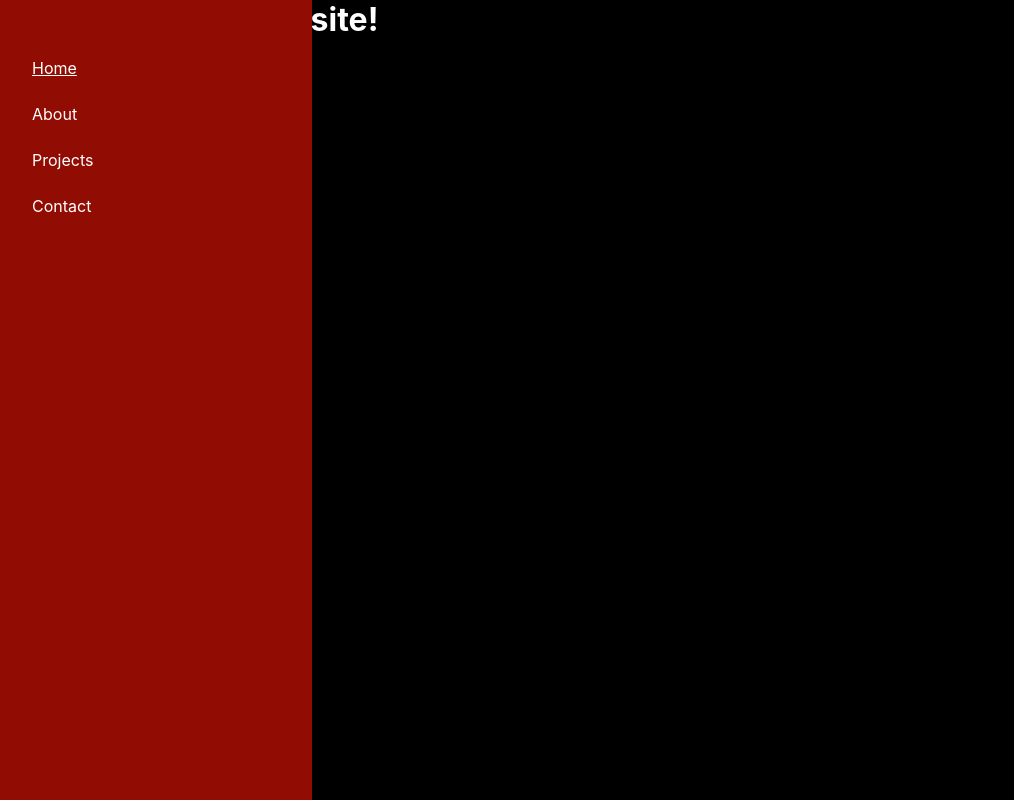
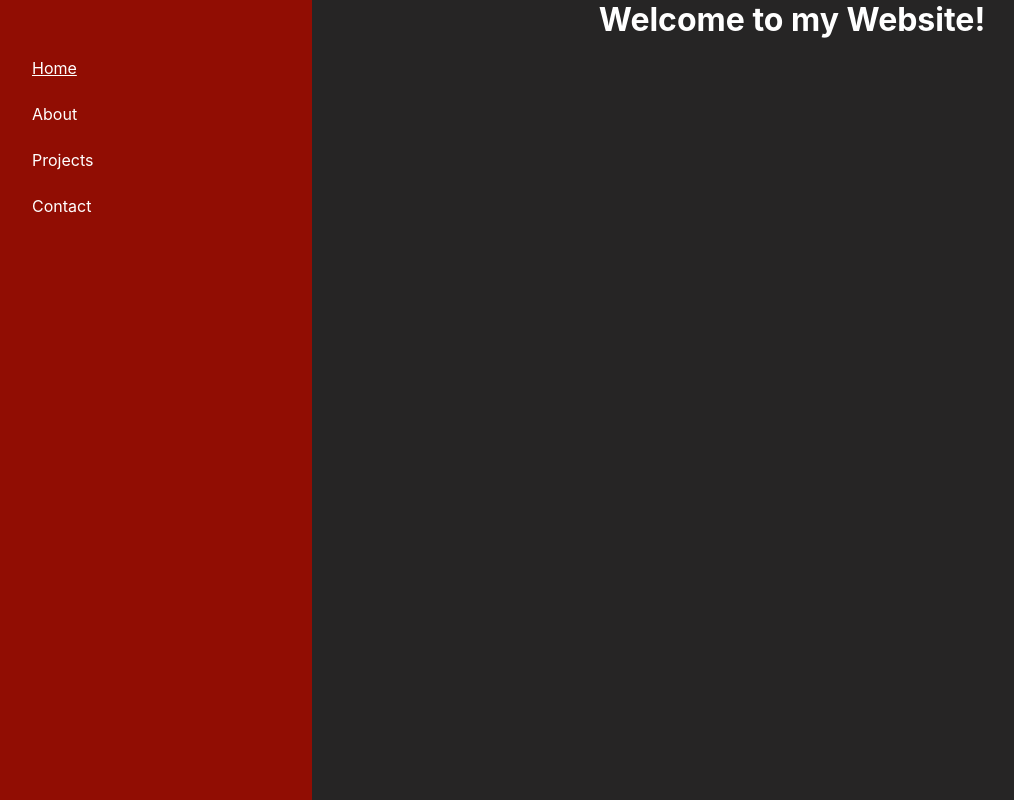
Before and after one commit to daltonehret3/personal-website, a React (Create React App) app: page / in a window 1280 px wide. Shown: the whole page, without its empty margins (8-1022 px from the left). Built offline with nearby package versions, Linux system fonts and the light colour scheme.

Commit message:
Created a reusable component for basic divs

```diff
--- a/src/pages/About.jsx
+++ b/src/pages/About.jsx
@@ -1,6 +1,7 @@
-import React, { useEffect } from 'react';
+import React, {useEffect} from 'react';
 
-import { HeaderNoMargin } from "../styles/headers";
+import {HeaderNoMargin} from "../styles/headers";
+import {StyledDiv} from "../styles/divs";
 
 export const About = () => {
     useEffect(() => {
@@ -8,8 +9,8 @@ export const About = () => {
     }, []);
 
     return (
-        <div>
+        <StyledDiv>
             <HeaderNoMargin>{'About Me'}</HeaderNoMargin>
-        </div>
+        </StyledDiv>
     );
 }
--- a/src/pages/Contact.jsx
+++ b/src/pages/Contact.jsx
@@ -1,6 +1,7 @@
 import React, { useEffect } from 'react';
 
 import { HeaderNoMargin } from "../styles/headers";
+import {StyledDiv} from "../styles/divs";
 
 export const Contact = () => {
     useEffect(() => {
@@ -8,8 +9,8 @@ export const Contact = () => {
     }, []);
 
     return (
-        <div>
+        <StyledDiv>
             <HeaderNoMargin>{'Contact Me!'}</HeaderNoMargin>
-        </div>
+        </StyledDiv>
     );
 };
--- a/src/pages/Home.jsx
+++ b/src/pages/Home.jsx
@@ -1,16 +1,7 @@
 import React, { useEffect } from 'react';
-import styled from "styled-components";
 
 import { HeaderNoMargin } from "../styles/headers";
-
-const StyledDiv = styled.div`
-    display: flex;
-    position: fixed;
-    height: 100%;
-    width: 100%;
-    background-color: black;
-    color: white;
-`;
+import {StyledDiv} from "../styles/divs";
 
 export const Home = () => {
     useEffect(() => {
--- a/src/pages/Projects.jsx
+++ b/src/pages/Projects.jsx
@@ -2,6 +2,7 @@ import React, { useEffect } from 'react';
 
 import { HeaderNoMargin } from "../styles/headers";
 import { PowerliftingApp } from '../components/projects/PowerliftingApp';
+import {StyledDiv} from "../styles/divs";
 
 export const Projects = () => {
     useEffect(() => {
@@ -9,11 +10,11 @@ export const Projects = () => {
     }, []);
 
     return (
-        <div>
+        <StyledDiv style={{flexDirection: 'column'}}>
             <HeaderNoMargin>{'These are My Projects'}</HeaderNoMargin>
             <div>
                 <PowerliftingApp />
             </div>
-        </div>
+        </StyledDiv>
     );
 };
--- /dev/null
+++ b/src/styles/divs.js
@@ -0,0 +1,10 @@
+import styled from "styled-components";
+
+export const StyledDiv = styled.div`
+    position: absolute;
+    background-color: #262525;
+    margin-left: 25%;
+    width: 75%;
+    top: 0;
+    bottom: 0;
+`;
```
